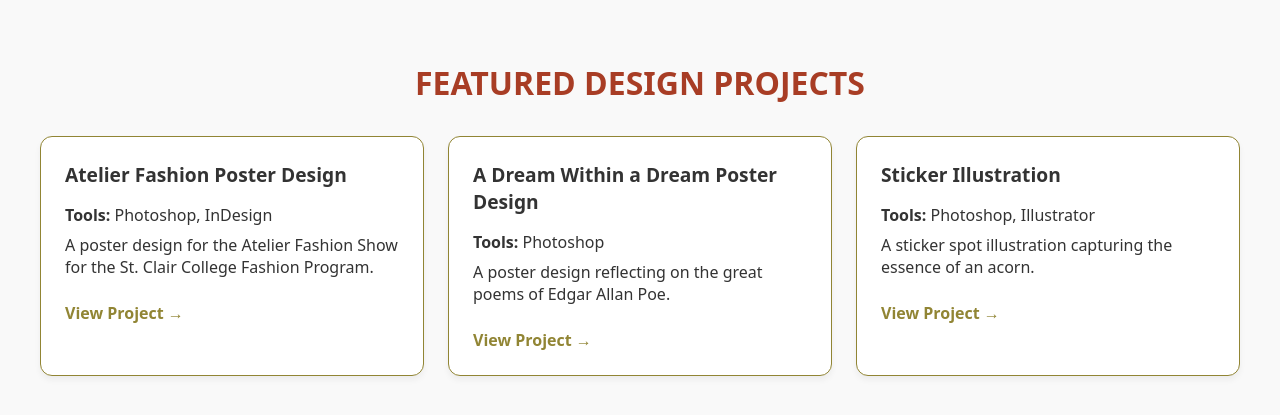
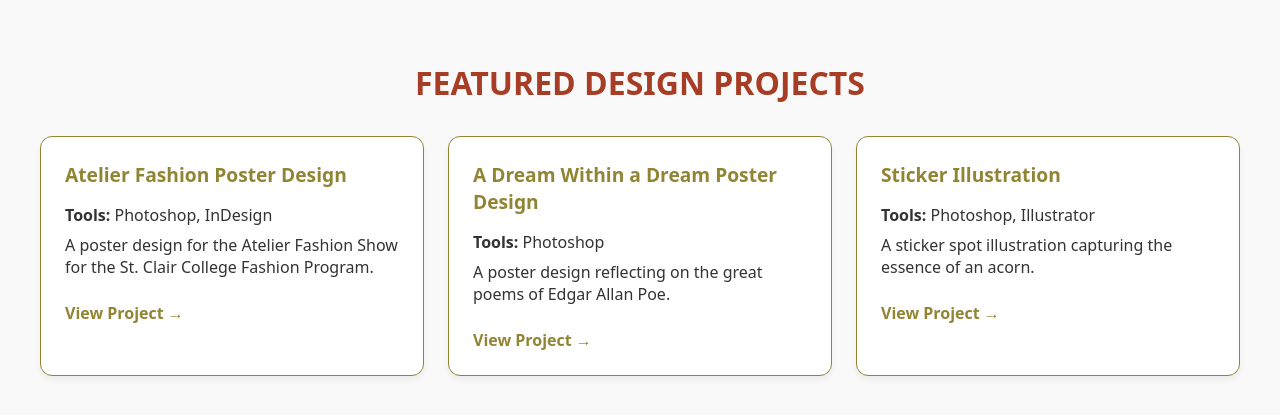
Before and after one commit to RaeSalazar/raeya-salazar-portfolio, a Jekyll site: the page built from design.html, in a window 1280 px wide. Shown: the top 415 px of the page. Built offline with Jekyll 4.4.1, drawn with Linux system fonts in a browser that asks for light colours.

Commit message:
Update design.html
style added to make green h2

```diff
--- a/_layouts/design.html
+++ b/_layouts/design.html
@@ -16,6 +16,10 @@
       text-align: center;
       margin-bottom: 2rem;
       color: #A83D25;
+    }
+
+    h2 {
+      color:  #918534;
     }
 
     .design-grid {
```
